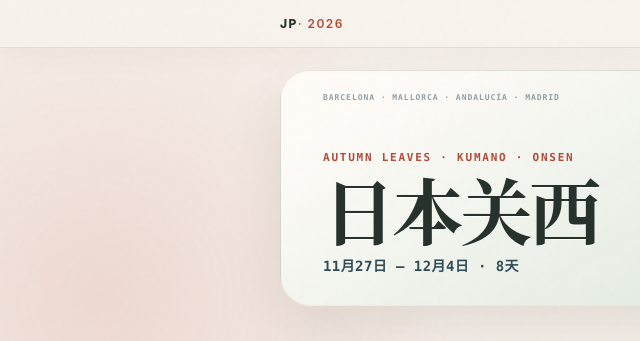
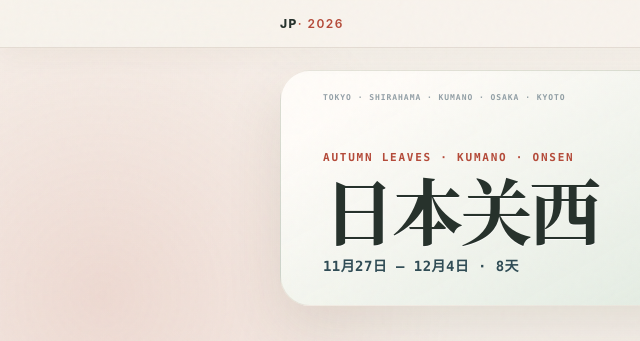
Before and after one commit to xixi5527/japan-travel-plan-site, a plain HTML site: page index.html in a window 1280 px wide. Shown: the top 341 px of the page, 0-640 px from the left. Drawn offline with Linux system fonts and the light colour scheme.

Commit message:
Confirm hotels and refine Japan itinerary

```diff
--- a/styles.css
+++ b/styles.css
@@ -530,7 +530,7 @@ body::before {
   transform: rotate(-12deg);
 }
 .hero::after {
-  content: "BARCELONA  ·  MALLORCA  ·  ANDALUCÍA  ·  MADRID";
+  content: "TOKYO  ·  SHIRAHAMA  ·  KUMANO  ·  OSAKA  ·  KYOTO";
   position: absolute;
   top: 22px;
   left: 24px;
```
